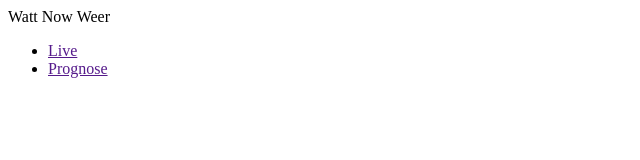
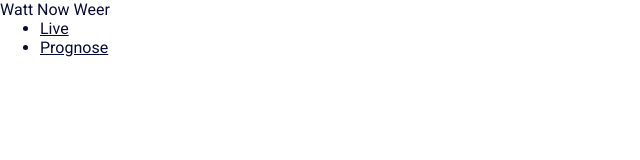
Before and after one commit to larsdouweschuitema/watt-now-weer, a website with bundled scripts: page index.html in a window 1280 px wide. Shown: the whole page, without its empty margins (0-640 px from the left). Built offline with nearby package versions, Linux system fonts and the light colour scheme.

Commit message:
Add styles.css (#4)
* :sparkles: Add link tag

* :sparkles: add google font

* :lipstick: Add basic style.css

* :bug: fix variable name

```diff
--- a/index.html
+++ b/index.html
@@ -5,6 +5,8 @@
   <meta name="viewport" content="width=device-width, initial-scale=1" />
   <title>Watt Now Weer</title>
   <script type="module" src="/index.js" defer></script>
+  <link rel="stylesheet" href="/styles.css" />
+  <link href="https://fonts.googleapis.com/css?family=Dosis:500|Roboto:300,400,700" rel="stylesheet">
 </head>
 <body>
   <section>
--- /dev/null
+++ b/styles.css
@@ -0,0 +1,22 @@
+:root {
+    --primary-dark: #060c36;
+    --primary-light: #f8f9fb;
+    --accent-blue: #00abeb;
+    --accent-green: #27c86a;
+    --accent-yellow: #f2c610;
+    --accent-red: #f12d4b;
+    --display-font: 'Dosis', 'Gill Sans', system-ui;
+    --text-font: 'Roboto', system-ui;
+}
+
+* {
+    font-family: inherit;
+    line-height: inherit;
+    color: inherit;
+    margin: 0;
+}
+
+html {
+    font-family: var(--text-font);
+    color: var(--primary-dark);
+}
```
